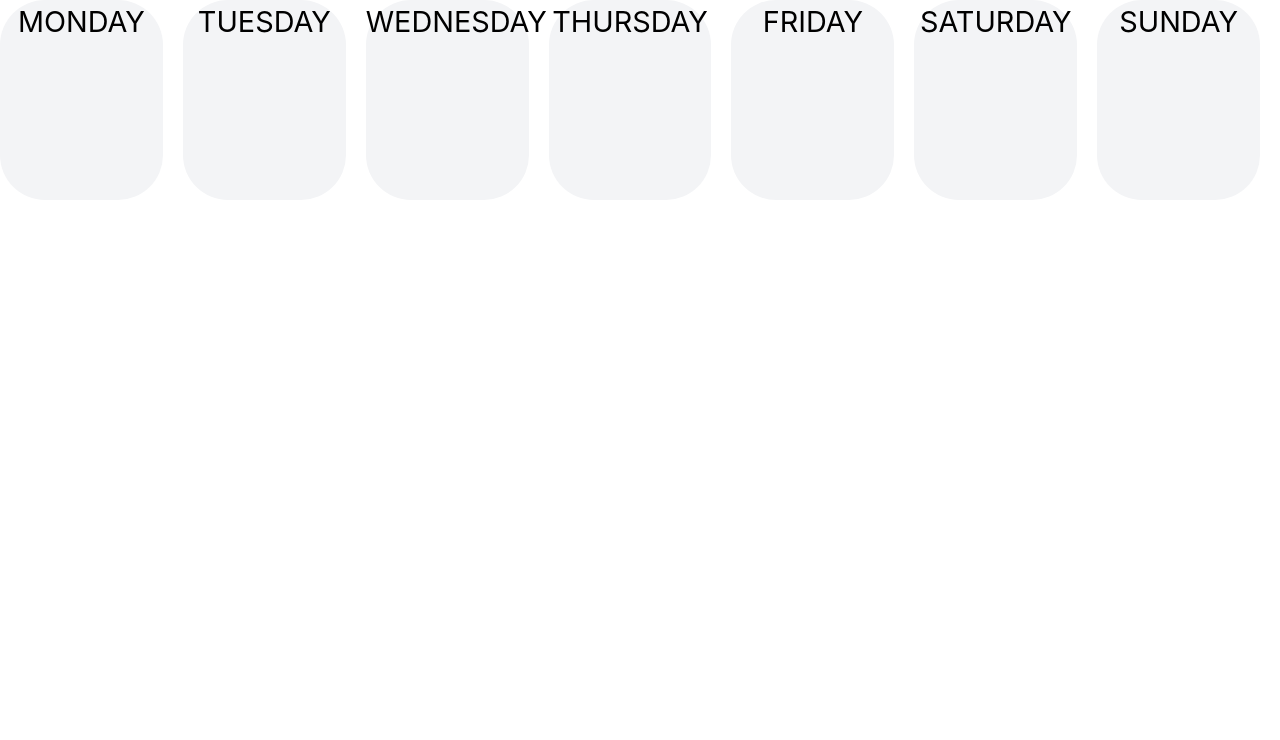
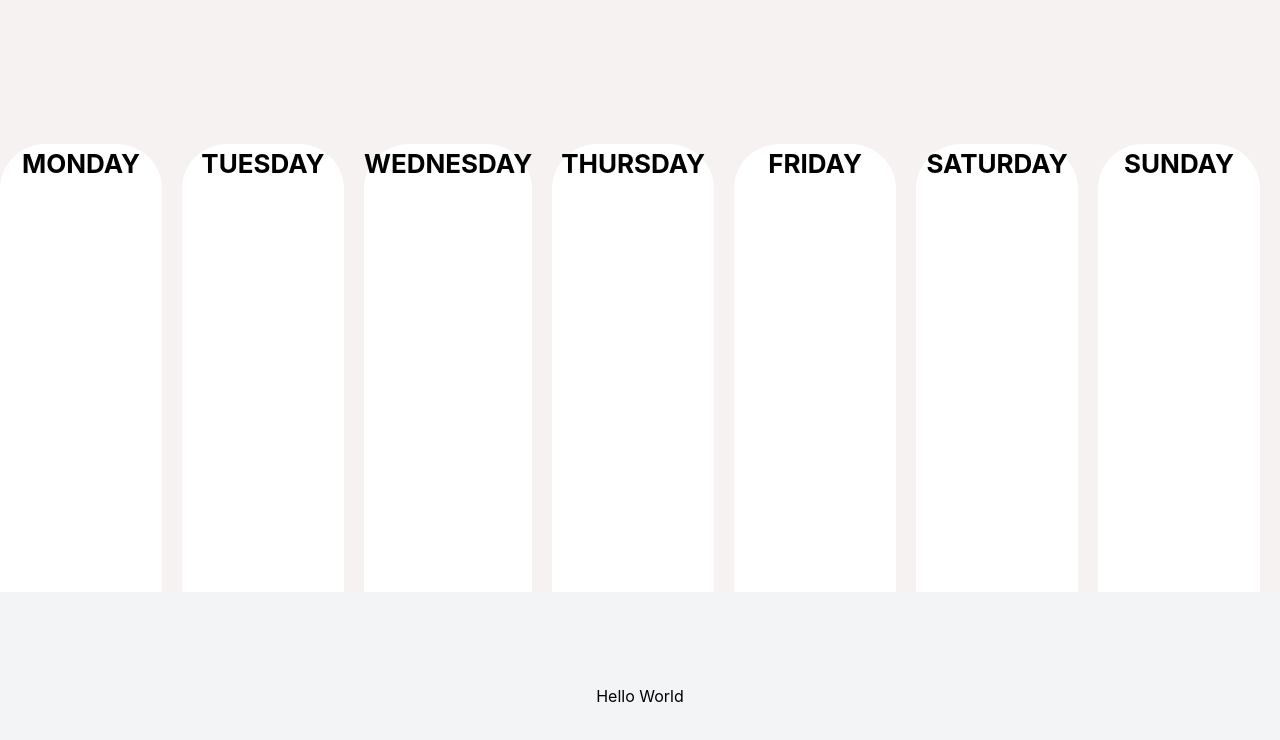
Before and after one commit to kayne-lee/team-MC, a React (Create React App) app in the folder fe/: page /home in a window 1280 px wide. Shown: the top 740 px of the page. Built offline with nearby package versions, Linux system fonts and the light colour scheme; the HTML template or start-up script is replaced by a standard one.

Commit message:
Fixed spacing for day boxes and added date selector

```diff
--- a/fe/src/components/Home.jsx
+++ b/fe/src/components/Home.jsx
@@ -3,14 +3,20 @@ import '../styles/home.css'
 
 export default function Home() {
     return (
-        <div className="flex flex-row bg-white justify-between w-full">
-            <div className="bg-gray-100 flex-1 text-center day-box">MONDAY</div>
-            <div className="bg-gray-100 flex-1 text-center day-box">TUESDAY</div>
-            <div className="bg-gray-100 flex-1 text-center day-box">WEDNESDAY</div>
-            <div className="bg-gray-100 flex-1 text-center day-box">THURSDAY</div>
-            <div className="bg-gray-100 flex-1 text-center day-box">FRIDAY</div>
-            <div className="bg-gray-100 flex-1 text-center day-box">SATURDAY</div>
-            <div className="bg-gray-100 flex-1 text-center day-box">SUNDAY</div>
+        <div className="flex flex-col background min-h-screen">
+            <div className="nav-placeholder h-36"></div>
+            <div className="flex flex-row justify-between w-full flex-grow mb-16">
+                <div className="day-box">MONDAY</div>
+                <div className="day-box">TUESDAY</div>
+                <div className="day-box">WEDNESDAY</div>
+                <div className="day-box">THURSDAY</div>
+                <div className="day-box">FRIDAY</div>
+                <div className="day-box">SATURDAY</div>
+                <div className="day-box">SUNDAY</div>
+            </div>
+            <div className="date-selector bg-gray-100 w-full h-52 flex items-center justify-center fixed bottom-0">
+                Hello World
+            </div>
         </div>
     );
 }
--- a/fe/src/styles/home.css
+++ b/fe/src/styles/home.css
@@ -1,12 +1,23 @@
+.background {
+    background: #F5F2F1;
+}
+
 .day-box {
     color: #000;
     font-family: Inter;
-    font-size: calc(1rem + 1vw);
-    width: 100px;
-    height: 200px;
+    font-weight: 700;
+    font-size: 26px;
+    /* width: 100px;
+    height: 200px; */
     border-radius: 45px;
     margin-right: 20px;
     display: inline-block;
     text-align: center;
     vertical-align: top;
+    background: #FFF;
+    flex: 1 1 0%;
 }
+
+.date-selector {
+
+}
```
